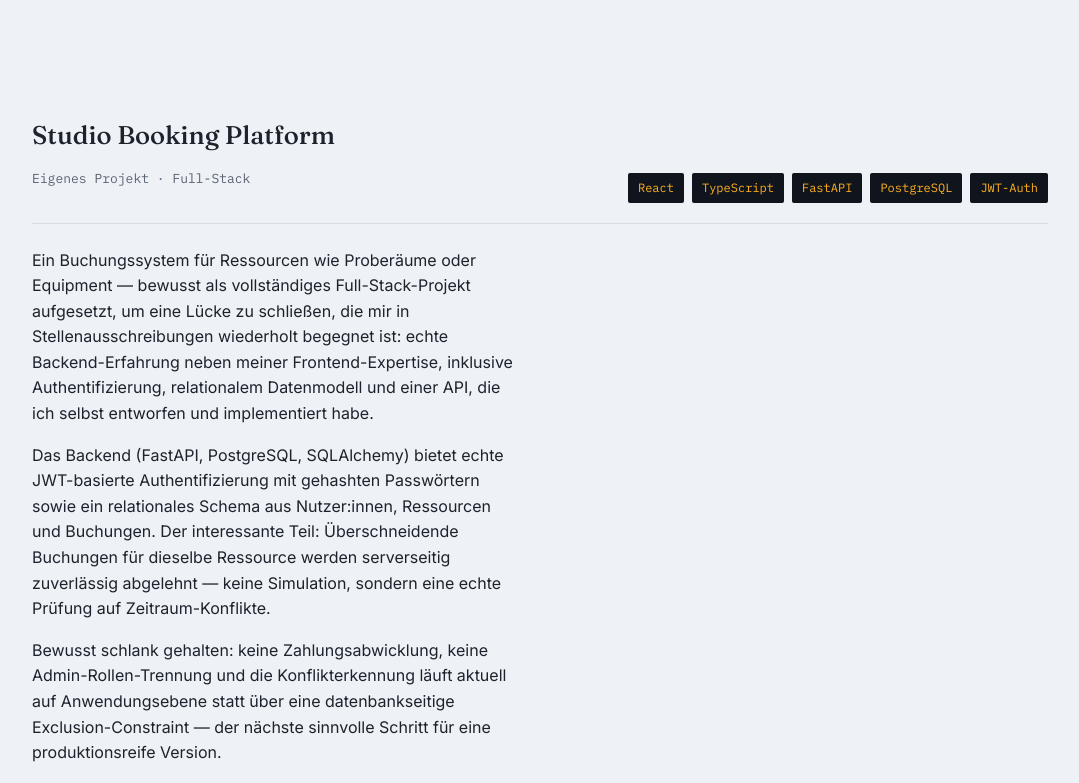
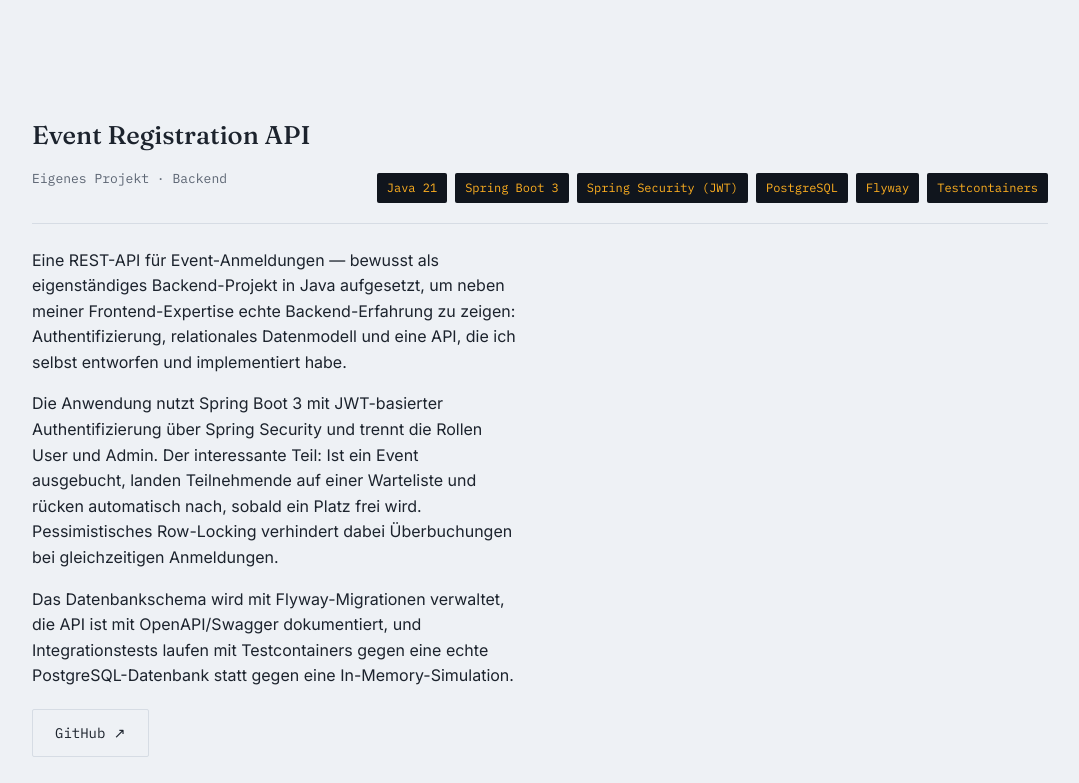
Before and after one commit to AnjaliKunder97/anjali-portfolio, a React (Vite) app: page / in a window 1280 px wide. Shown: the part 4337-5120 px from the top of the page, without its empty margins (100-1179 px from the left). Built offline with nearby package versions, Linux system fonts and the light colour scheme; the HTML template or start-up script is replaced by a standard one.

Commit message:
Add Event Registration API project to portfolio

```diff
--- a/src/data.ts
+++ b/src/data.ts
@@ -100,6 +100,19 @@ export const caseStudies: CaseStudy[] = [
     placeholderNote: 'Screenshots nicht mehr verfügbar — Projekt von 2019/2020.',
   },
   {
+    title: 'Event Registration API',
+    meta: 'Eigenes Projekt · Backend',
+    stack: ['Java 21', 'Spring Boot 3', 'Spring Security (JWT)', 'PostgreSQL', 'Flyway', 'Testcontainers'],
+    paragraphs: [
+      'Eine REST-API für Event-Anmeldungen — bewusst als eigenständiges Backend-Projekt in Java aufgesetzt, um neben meiner Frontend-Expertise echte Backend-Erfahrung zu zeigen: Authentifizierung, relationales Datenmodell und eine API, die ich selbst entworfen und implementiert habe.',
+      'Die Anwendung nutzt Spring Boot 3 mit JWT-basierter Authentifizierung über Spring Security und trennt die Rollen User und Admin. Der interessante Teil: Ist ein Event ausgebucht, landen Teilnehmende auf einer Warteliste und rücken automatisch nach, sobald ein Platz frei wird. Pessimistisches Row-Locking verhindert dabei Überbuchungen bei gleichzeitigen Anmeldungen.',
+      'Das Datenbankschema wird mit Flyway-Migrationen verwaltet, die API ist mit OpenAPI/Swagger dokumentiert, und Integrationstests laufen mit Testcontainers gegen eine echte PostgreSQL-Datenbank statt gegen eine In-Memory-Simulation.',
+    ],
+    links: [
+      { label: 'GitHub ↗', href: 'https://github.com/AnjaliKunder97/event-registration-api' }
+    ],
+  },
+  {
     title: 'Studio Booking Platform',
     meta: 'Eigenes Projekt · Full-Stack',
     stack: ['React', 'TypeScript', 'FastAPI', 'PostgreSQL', 'JWT-Auth'],
```
Also changed, not shown: 1 other file (tests, documents, lock files or other folders).
